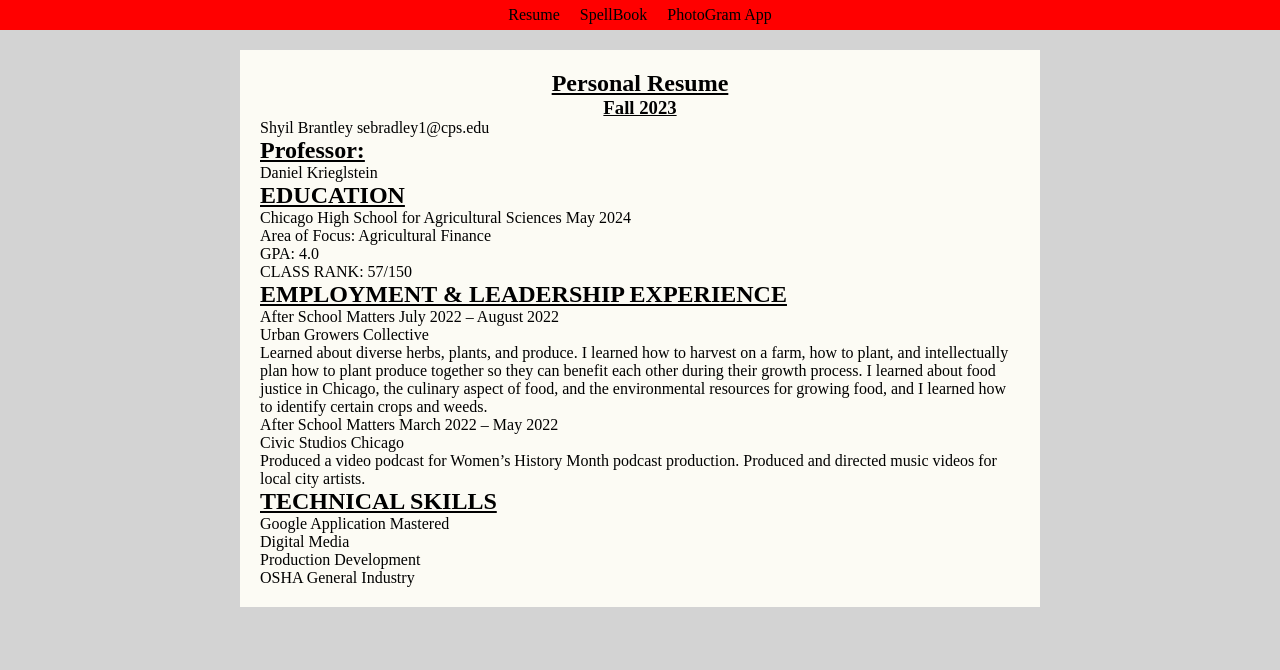
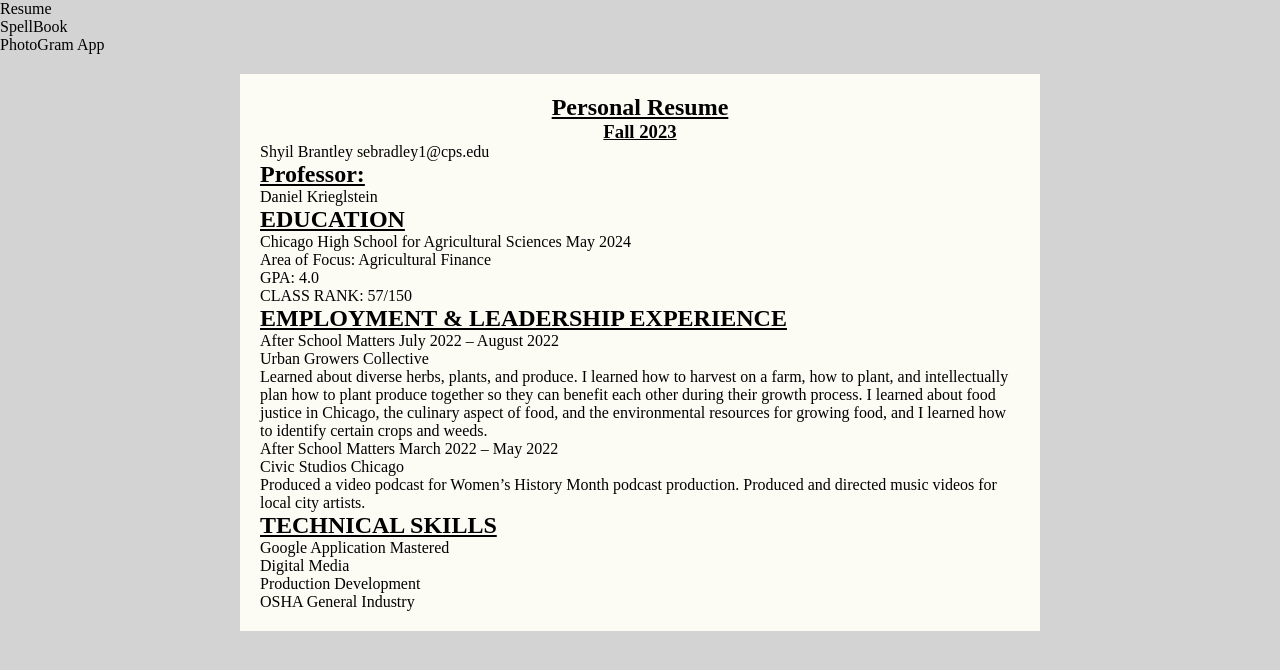
Before and after one commit to ShyilB/Project-2-, a plain HTML site: page index.html in a window 1280 px wide. Drawn offline with Linux system fonts and the light colour scheme.

Commit message:
Update styles.css

```diff
--- a/css/styles.css
+++ b/css/styles.css
@@ -1,49 +1,4 @@
-#main-menu {
-  background-color: red;
-  overflow: hidden;
-}
 
-#menu-container {
-  position: relative;
-  width: 100%;
-  float: left;
-}
-
-#main-menu ul {
-  list-style-type: none;
-  padding: 0;
-  margin: 0;
-  position: relative;
-  left: 50%;
-  float:left;
-  text-align: center;
-}
-
-#main-menu ul li {
-  display: block;
-  position: relative;
-  right: 50%;
-  float: left;
-  line-height: 0;
-}
-
-#main-menu ul li a {
-  display: block;
-  padding: 15px 10px;
-  text-decoration: none;
-  color: white;
-}
-
-#main-menu ul li a:hover {
-  background-color: white;
-  color: black;
-}
-
-#main-menu ul li a:link {
-  color: black;
-  text-decoration: none;
-  font-family: "Times New Roman", Times, serif;
-}
 
 body {
   background-color: #d3d3d3;
```
